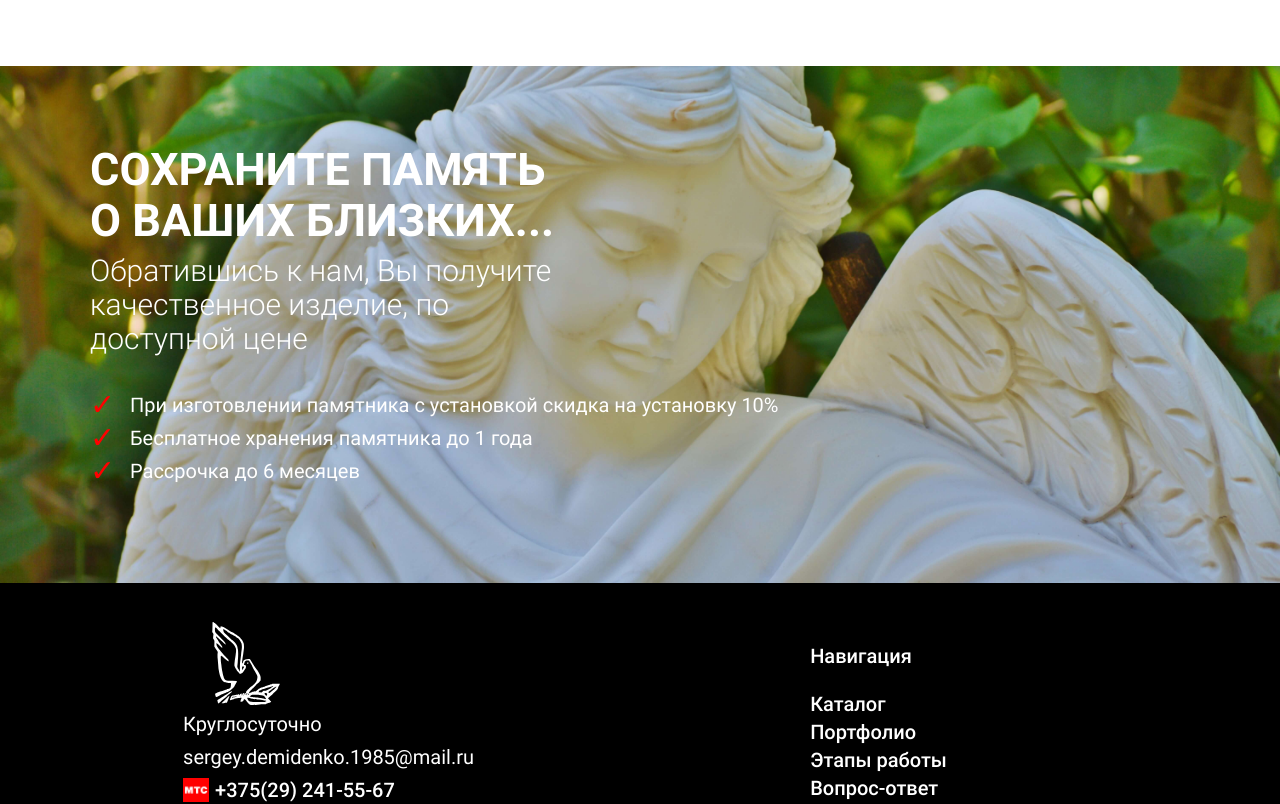
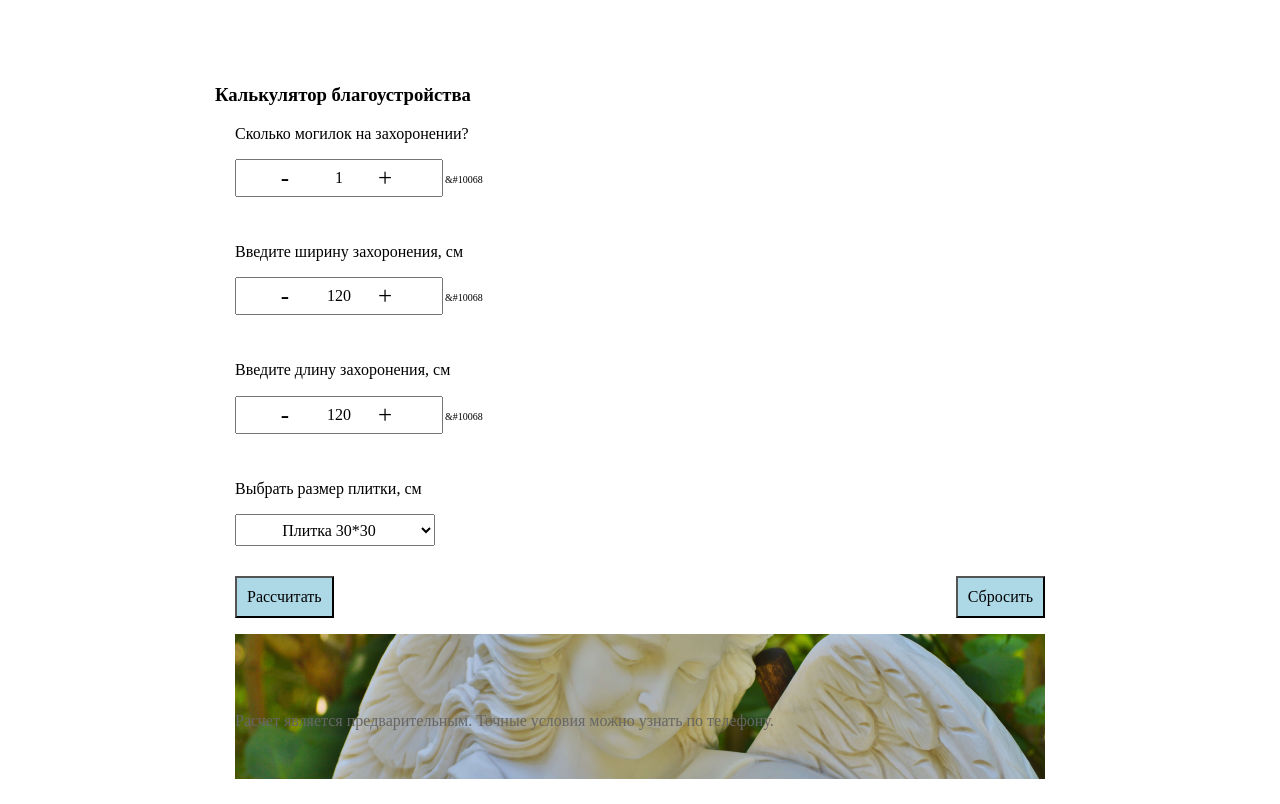
Before and after one commit to alvde-site/funeral-landing, a React (Create React App) app: page / in a window 1280 px wide. Shown: the part 6000-6804 px from the top of the page. Built offline with nearby package versions, Linux system fonts and the light colour scheme; no server answers.

Commit message:
feat: Copied calcutor to project

```diff
--- /dev/null
+++ b/src/components/App/Main/Calculator/Calculator.css
@@ -0,0 +1,176 @@
+.calculator {
+  max-width: 850px;
+  margin: auto;
+}
+.info-box {
+  display: none;
+  position: fixed;
+  z-index: 9;
+  top: 0;
+  left: 0;
+  width: 100%;
+  height: 100%;
+  background-color: black;
+  background-color: rgba(0, 0, 0, 0.9);
+  overflow: auto;
+}
+.info-box img {
+  display: block;
+  margin: auto;
+  width: 80%;
+  -webkit-animation-name: zoom;
+  animation-name: zoom;
+  -webkit-animation-duration: 0.6s;
+  animation-duration: 0.6s;
+}
+.info-box__wrap {
+  display: -webkit-box;
+  display: -ms-flexbox;
+  display: flex;
+  -webkit-box-align: center;
+  -ms-flex-align: center;
+  align-items: center;
+  -webkit-box-pack: center;
+  -ms-flex-pack: center;
+  justify-content: center;
+  position: absolute;
+  top: 0;
+  left: 0;
+  width: 100%;
+  height: 100%;
+}
+.info-active {
+  cursor: pointer;
+  margin-left: 10px;
+  font-size: 10px;
+}
+.close {
+  z-index: 2;
+  position: absolute;
+  top: 15px;
+  right: 35px;
+  color: #f1f1f1;
+  font-size: 40px;
+  font-weight: bold;
+  -webkit-transition: 0.3s;
+  -o-transition: 0.3s;
+  transition: 0.3s;
+}
+.close:hover,
+.close:focus {
+  color: #bbb;
+  text-decoration: none;
+  cursor: pointer;
+}
+@-webkit-keyframes zoom {
+  from {
+    -webkit-transform: scale(0);
+    transform: scale(0);
+  }
+  to {
+    -webkit-transform: scale(1);
+    transform: scale(1);
+  }
+}
+@keyframes zoom {
+  from {
+    -webkit-transform: scale(0);
+    transform: scale(0);
+  }
+  to {
+    -webkit-transform: scale(1);
+    transform: scale(1);
+  }
+}
+.require {
+  color: red;
+  display: inline-block;
+  margin-right: 10px;
+}
+.width-field {
+  width: 200px;
+  height: 32px;
+  line-height: 32px;
+  text-align: center;
+}
+.margin-bottom {
+  margin-bottom: 30px;
+}
+.calc {
+  padding: 0 20px;
+  margin-bottom: 30px;
+}
+.calc__size__field {
+  display: inline-block;
+  position: relative;
+  width: 200px;
+}
+.calc__size__field input[type="number"] {
+  display: block;
+  width: 100%;
+  text-align: center;
+  height: 32px;
+  line-height: 32px;
+}
+.number-minus,
+.number-plus {
+  position: absolute;
+  width: 60px;
+  top: 50%;
+  -webkit-transform: translateY(-50%);
+  -ms-transform: translateY(-50%);
+  transform: translateY(-50%);
+  font-size: 25px;
+  border: none;
+  background-color: transparent;
+  cursor: pointer;
+  padding: 0 10px;
+}
+.number-minus {
+  left: 20px;
+}
+.number-plus {
+  right: 20px;
+}
+.needcurb {
+  margin-left: 10px;
+}
+.calc__button {
+  display: -webkit-box;
+  display: -ms-flexbox;
+  display: flex;
+  -webkit-box-pack: justify;
+  -ms-flex-pack: justify;
+  justify-content: space-between;
+}
+input[type="number"] {
+  -moz-appearance: textfield;
+  -webkit-appearance: textfield;
+  appearance: textfield;
+}
+input[type="number"]::-webkit-outer-spin-button,
+input[type="number"]::-webkit-inner-spin-button {
+  display: none;
+}
+.calc__button input,
+.calc__button button {
+  padding: 10px;
+  background-color: lightblue;
+  cursor: pointer;
+}
+.calc__button button a {
+  text-decoration: none;
+  color: inherit;
+}
+.conditions {
+  color: #666;
+}
+.result {
+  display: none;
+}
+.result__button input {
+  padding: 10px;
+  background-color: red;
+  color: white;
+  cursor: pointer;
+}
--- /dev/null
+++ b/src/components/App/Main/Calculator/Calculator.js
@@ -0,0 +1,76 @@
+function Calculator() {
+  function stepdown(e) {
+    console.log(e.target);
+  }
+
+  function stepup(e) {
+    console.log(e.target);
+  }
+  return (
+    <section className="calculator">
+            <h3>Калькулятор благоустройства</h3>
+            <div className="info-box">
+                <span className="close">&times;</span>
+                <div className="info-box__wrap"><img src="images/dest/info.png" alt="Информация"></img>
+                </div>
+            </div>
+            <form className="calc" action="/action_page.php">
+                <p>Сколько могилок на захоронении?</p>
+                <div className="calc__size__field margin-bottom">
+                    <button className="number-minus" type="button" onClick={stepdown}>-</button>
+                    <input id="numberPlaces" type="number" min="0" max="8" value="1" readOnly></input>
+                    <button className="number-plus" type="button" onClick={stepup}>+</button>
+                </div>
+                <span className="info-active">&#10068</span>
+                <div className="calc__size margin-bottom">
+                    <p>Введите ширину захоронения, см</p>
+                    <div className="calc__size__field margin-bottom">
+                        <button className="number-minus" type="button" onClick={stepdown}>-</button>
+                        <input id="width" type="number" min="120" value="120" step="30" readOnly></input>
+                        <button className="number-plus" type="button" onClick={stepup}>+</button>
+                    </div>
+                    <span className="info-active">&#10068</span>
+                    <p>Введите длину захоронения, см</p>
+                    <div className="calc__size__field margin-bottom">
+                        <button className="number-minus" type="button" onClick={stepdown}>-</button>
+                        <input id="height" type="number" min="120" value="120" step="30" readOnly></input>
+                        <button className="number-plus" type="button" onClick={stepup}>+</button>
+                    </div>
+                    <span className="info-active">&#10068</span>
+                    <div className="calc__checkbox margin-bottom">
+                        <p>Выбрать размер плитки, см</p>
+                        <select name="tile" id="material" className="width-field">
+                         <option value="900">Плитка 30*30</option>
+                         <option value="3600">Керамогранит 60*60</option>
+                        </select>
+                    </div>
+                    <div className="margin-bottom">
+                        {/* <input type="checkbox" id="needcurb"><span className="needcurb">Нужно установить бордюры</span></input> */}
+                    </div>
+                </div>
+                <div className="calc__button">
+                    <button type="button" id="resultButton"><a href="#result">Рассчитать</a></button>
+                    <input type="reset" id="resetButton" value="Сбросить"></input>
+                </div>
+                <p className="conditions">Расчет является предварительным. Точные условия можно узнать по телефону.</p>
+            </form>
+            <div className="result" id="result">
+                <h3>Расчет стоимости и количества</h3>
+                <div className="calc">
+                    <div className="result__tile">
+                        <p>Количество плит: <span id="tile-count"></span> шт.</p>
+                        <p>Стоимость плит: <span id="tile-price"></span></p>
+                        <p id="curb-count"></p>
+                        <p id="curb-price"></p>
+                        <p>Итог: <span id="improveResult"></span></p>
+                    </div>
+                    <div className="result__button">
+                        <input type="button" value="Оформить заявку"></input>
+                    </div>
+                </div>
+            </div>
+        </section>
+  );
+}
+
+export default Calculator;
--- a/src/components/App/Main/Main.js
+++ b/src/components/App/Main/Main.js
@@ -8,6 +8,7 @@ import About from "./About/About";
 import Reviews from "./Reviews/Reviews";
 import Conditions from "./Conditions/Conditions";
 import Topnav from "./Topnav/Topnav";
+import Calculator from "./Calculator/Calculator";
 
 function Main(props) {
   return (
@@ -29,6 +30,7 @@ function Main(props) {
       />
       <About />
       <Reviews />
+      <Calculator />
       <Conditions />
     </main>
   );
--- a/src/pages/index.css
+++ b/src/pages/index.css
@@ -17,6 +17,7 @@
 @import url(../components/App/Main/Faq/FaqQuestion/FaqQuestion.css);
 @import url(../components/App/Main/About/About.css);
 @import url(../components/App/Main/Reviews/Reviews.css);
+@import url(../components/App/Main/Calculator/Calculator.css);
 @import url(../components/App/Main/Conditions/Conditions.css);
 /* footer */
 @import url(../components/App/Footer/Footer.css);
```
